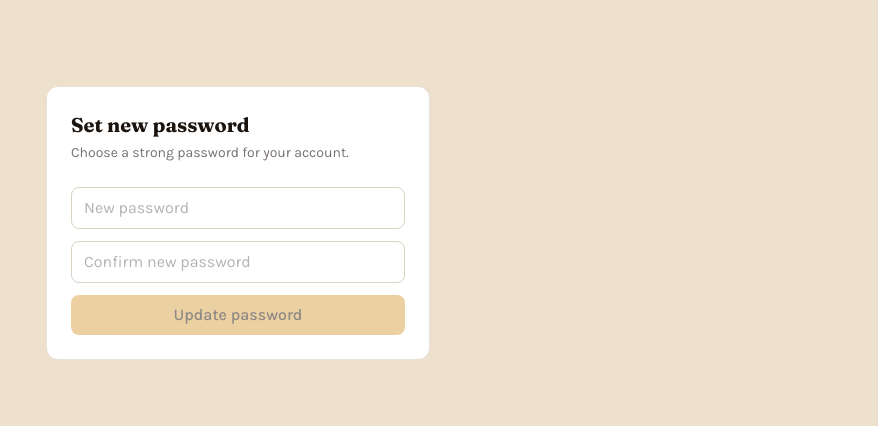
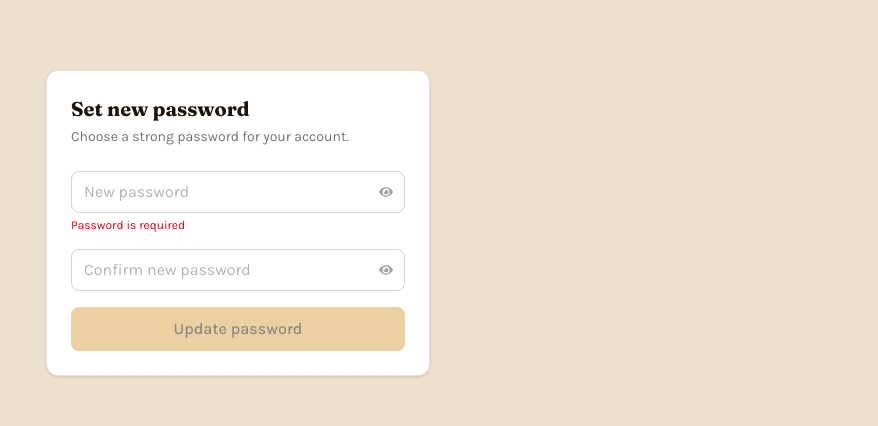
Before and after one commit to AghoghoOgbotor18/bassistbarrymusicacademy, a Next.js app: page /auth/reset-password in a window 1280 px wide. Shown: the part 177-603 px from the top of the page, without its empty margins (402-1280 px from the left). Built offline with nearby package versions, Linux system fonts and the light colour scheme; no server answers.

Commit message:
Fix forgot password UX, add eye icons to reset page, add upgrade CTA for beginner and intermediate users

```diff
--- a/src/app/api/paystack/verify/route.js
+++ b/src/app/api/paystack/verify/route.js
@@ -1,6 +1,7 @@
 import { createAdminClient } from "@/app/lib/supabase.admin";
+import { sendEbookEmail } from "@/app/lib/sendEbookEmail";
+import { sendBarryNotification } from "@/app/lib/sendBarryNotification";
 import { NextResponse } from "next/server";
-import { sendBarryNotification } from "@/app/lib/sendBarryNotification";
 
 export async function GET(request) {
     try {
@@ -13,7 +14,7 @@ export async function GET(request) {
             );
         }
 
-        // 1. verify the transaction with Paystack server-side
+        // 1. verify with Paystack server-side
         const paystackResponse = await fetch(
             `https://api.paystack.co/transaction/verify/${reference}`,
             {
@@ -24,15 +25,10 @@ export async function GET(request) {
         );
 
         const paystackData = await paystackResponse.json();
-
-        // use admin client for ALL db operations — bypasses RLS
         const adminSupabase = createAdminClient();
 
-        // 2. check Paystack confirms it was successful
-        if (
-            !paystackData.status ||
-            paystackData.data.status !== "success"
-        ) {
+        // 2. check Paystack confirms success
+        if (!paystackData.status || paystackData.data.status !== "success") {
             await adminSupabase
                 .from("payments")
                 .update({ status: "failed" })
@@ -43,9 +39,12 @@ export async function GET(request) {
             );
         }
 
+        // extract all needed fields from Paystack response
         const metadata = paystackData.data.metadata;
         const userId = metadata.user_id;
         const tierId = metadata.tier_id;
+        const tierName = metadata.tier_name;
+        const userEmail = paystackData.data.customer?.email;
 
         // 3. replay attack check
         const { data: existingPayment } = await adminSupabase
@@ -89,11 +88,33 @@ export async function GET(request) {
             );
         }
 
-        // 6. redirect to dashboard
+        // 6. get student profile
+        const { data: profile } = await adminSupabase
+            .from("profiles")
+            .select("full_name")
+            .eq("id", userId)
+            .single();
+
+        // 7. send ebook email — non-blocking
+        sendEbookEmail({
+            email: userEmail,
+            fullName: profile?.full_name,
+            tierId: parseInt(tierId),
+            tierName,
+        }).catch(console.error);
+
+        // 8. notify Barry — non-blocking
+        sendBarryNotification({
+            studentName: profile?.full_name,
+            studentEmail: userEmail,
+            tierName,
+            enrolledAt: new Date().toISOString(),
+        }).catch(console.error);
+
+        // 9. redirect to dashboard
         return NextResponse.redirect(
             new URL("/dashboard?payment=success", request.url)
         );
-
 
     } catch (error) {
         console.error("Payment verification error:", error);
--- a/src/app/auth/reset-password/page.js
+++ b/src/app/auth/reset-password/page.js
@@ -2,10 +2,13 @@
 import { useState } from "react";
 import { createClient } from "../../lib/supabase";
 import { useRouter } from "next/navigation";
+import { FaEye, FaEyeSlash } from "react-icons/fa";
 
 export default function ResetPasswordPage() {
     const [password, setPassword] = useState("");
     const [confirmPassword, setConfirmPassword] = useState("");
+    const [showPassword, setShowPassword] = useState(false);
+    const [showConfirmPassword, setShowConfirmPassword] = useState(false);
     const [error, setError] = useState(null);
     const [loading, setLoading] = useState(false);
     const router = useRouter();
@@ -33,8 +36,8 @@ export default function ResetPasswordPage() {
     };
 
     return (
-        <div className="min-h-screen flex items-center justify-center px-4">
-            <div className="bg-white rounded-xl max-w-sm w-full p-6 border border-brass/20">
+        <div className="min-h-screen flex items-center justify-center px-4 bg-parchment">
+            <div className="bg-white rounded-xl max-w-sm w-full p-6 border border-brass/20 shadow-sm">
                 <h1 className="font-display text-xl font-bold text-ebony mb-1">
                     Set new password
                 </h1>
@@ -42,35 +45,67 @@ export default function ResetPasswordPage() {
                     Choose a strong password for your account.
                 </p>
 
-                <form onSubmit={handleSubmit} noValidate className="flex flex-col gap-3">
+                <form onSubmit={handleSubmit} noValidate className="flex flex-col gap-4">
+                    {/* New password */}
                     <div>
+                        <div className="relative">
                             <input
-                            type="password"
+                                type={showPassword ? "text" : "password"}
                                 placeholder="New password"
                                 value={password}
                                 onChange={(e) => setPassword(e.target.value)}
-                            className="w-full border border-brass/30 rounded-lg px-3 py-2 placeholder:text-black/30"
+                                required
+                                className="w-full border border-brass/30 rounded-lg px-3 py-2 pr-10 placeholder:text-black/30"
                             />
+                            <button
+                                type="button"
+                                onClick={() => setShowPassword((prev) => !prev)}
+                                className="absolute right-3 top-1/2 -translate-y-1/2 text-ebony/40 hover:text-ebony transition"
+                                aria-label={showPassword ? "Hide password" : "Show password"}
+                            >
+                                {showPassword ? <FaEyeSlash className="text-sm" /> : <FaEye className="text-sm" />}
+                            </button>
                         </div>
+                        {!password && (
+                            <p className="text-red-600 text-xs mt-1">Password is required</p>
+                        )}
+                    </div>
+
+                    {/* Confirm password */}
                     <div>
+                        <div className="relative">
                             <input
-                            type="password"
+                                type={showConfirmPassword ? "text" : "password"}
                                 placeholder="Confirm new password"
                                 value={confirmPassword}
                                 onChange={(e) => setConfirmPassword(e.target.value)}
-                            className="w-full border border-brass/30 rounded-lg px-3 py-2 placeholder:text-black/30"
+                                required
+                                className="w-full border border-brass/30 rounded-lg px-3 py-2 pr-10 placeholder:text-black/30"
                             />
+                            <button
+                                type="button"
+                                onClick={() => setShowConfirmPassword((prev) => !prev)}
+                                className="absolute right-3 top-1/2 -translate-y-1/2 text-ebony/40 hover:text-ebony transition"
+                                aria-label={showConfirmPassword ? "Hide password" : "Show password"}
+                            >
+                                {showConfirmPassword ? <FaEyeSlash className="text-sm" /> : <FaEye className="text-sm" />}
+                            </button>
+                        </div>
                         {passwordsMismatch && (
-                            <p className="text-red-600 text-sm mt-1">Passwords do not match</p>
+                            <p className="text-red-600 text-xs mt-1">Passwords do not match</p>
                         )}
                     </div>
 
-                    {error && <p className="text-red-600 text-sm">{error}</p>}
+                    {error && (
+                        <p className="text-red-600 text-sm bg-red-50 border border-red-200 rounded-lg px-3 py-2">
+                            {error}
+                        </p>
+                    )}
 
                     <button
                         type="submit"
                         disabled={isInvalid || loading}
-                        className="bg-maple text-ebony font-medium py-2 rounded-lg hover:bg-maple/90 disabled:opacity-50 disabled:cursor-not-allowed"
+                        className="bg-maple text-ebony font-medium py-2.5 rounded-lg hover:bg-maple/90 disabled:opacity-50 disabled:cursor-not-allowed transition"
                     >
                         {loading ? "Updating..." : "Update password"}
                     </button>
--- a/src/app/components/AuthModal.jsx
+++ b/src/app/components/AuthModal.jsx
@@ -108,9 +108,13 @@ export default function AuthModal() {
                     { redirectTo: `${window.location.origin}/auth/reset-password` }
                 );
                 if (error) throw error;
-                setSuccessMessage("Password reset link sent! Check your email.");
+                setSuccessMessage("Reset link sent! Check your email then log in.");
                 dispatch({ type: "reset" });
-
+                setTouched({}); // clear touched so no "required" errors show
+                // auto switch to login after 2.5 seconds
+                setTimeout(() => {
+                    switchMode("login");
+                }, 2500);
             } else {
                 const { error } = await supabase.auth.signUp({
                     email: formData.email,
--- /dev/null
+++ b/src/app/components/DashboardContent/UpgradeCTA.jsx
@@ -0,0 +1,95 @@
+"use client";
+import Link from "next/link";
+import { FaArrowRight, FaStar } from "react-icons/fa";
+
+const upgradeMap = {
+    1: {
+        from: "Beginner",
+        to: "Intermediate",
+        price: "₦14,000",
+        perks: [
+            "Scales, modes & music theory",
+            "Slap & pop techniques",
+            "Gospel bass grooves",
+            "Exclusive intermediate video lessons",
+        ],
+        color: "border-maple/40",
+        badge: "bg-maple/10 text-maple",
+    },
+    2: {
+        from: "Intermediate",
+        to: "Advanced",
+        price: "₦50,000",
+        perks: [
+            "Advanced gospel techniques",
+            "Studio session skills",
+            "Personal 1-on-1 class with Barry",
+            "Full video masterclass library",
+        ],
+        color: "border-rosewood/40",
+        badge: "bg-rosewood/10 text-rosewood",
+    },
+};
+
+export default function UpgradeCTA({ currentTier }) {
+    const upgrade = upgradeMap[currentTier?.rank];
+    if (!upgrade) return null;
+
+    return (
+        <div className={`rounded-2xl border-2 ${upgrade.color} bg-white p-6 mb-10`}>
+            <div className="flex flex-col sm:flex-row sm:items-center justify-between gap-6">
+
+                {/* Left */}
+                <div className="flex flex-col gap-3">
+                    <div className="flex items-center gap-2">
+                        <FaStar className="text-maple text-sm" />
+                        <span className={`font-mono text-xs px-3 py-1 rounded-full ${upgrade.badge}`}>
+                            Upgrade Available
+                        </span>
+                    </div>
+                    <div>
+                        <h3 className="font-display text-xl font-bold text-ebony">
+                            Ready to level up to{" "}
+                            <span className="text-maple">{upgrade.to}?</span>
+                        </h3>
+                        <p className="text-ebony/55 text-sm mt-1">
+                            You've started your journey as a {upgrade.from} student.
+                            Here's what unlocks when you upgrade:
+                        </p>
+                    </div>
+
+                    <ul className="grid sm:grid-cols-2 gap-1.5">
+                        {upgrade.perks.map((perk, i) => (
+                            <li key={i} className="flex items-center gap-2 text-ebony/70 text-sm">
+                                <div className="w-1.5 h-1.5 rounded-full bg-maple flex-shrink-0" />
+                                {perk}
+                            </li>
+                        ))}
+                    </ul>
+                </div>
+
+                {/* Right */}
+                <div className="flex flex-col items-start sm:items-end gap-3 flex-shrink-0">
+                    <div>
+                        <p className="font-display text-3xl font-bold text-ebony">
+                            {upgrade.price}
+                        </p>
+                        <p className="text-ebony/40 text-xs font-mono">
+                            One-time · Lifetime access
+                        </p>
+                    </div>
+                    <Link
+                        href="/courses"
+                        className="group flex items-center gap-2 bg-ebony text-parchment font-medium px-5 py-2.5 rounded-lg hover:bg-rosewood transition text-sm"
+                    >
+                        Upgrade to {upgrade.to}
+                        <FaArrowRight className="group-hover:translate-x-1 transition-transform text-xs" />
+                    </Link>
+                    <p className="text-ebony/30 text-xs">
+                        Redirects to courses page to complete payment
+                    </p>
+                </div>
+            </div>
+        </div>
+    );
+}
--- a/src/app/components/Footer.jsx
+++ b/src/app/components/Footer.jsx
@@ -96,7 +96,7 @@ export default function Footer() {
                         © {new Date().getFullYear()} Bassist Barry Music Academy. All rights reserved.
                     </p>
                     <p className="text-parchment/20 text-xs">
-                        Built with ♪ in Nigeria
+                        Developed by <a href="https://wa.me/2348168973060" target="_blank">CyberTech</a>
                     </p>
                 </div>
             </div>
--- a/src/app/dashboard/page.js
+++ b/src/app/dashboard/page.js
@@ -13,6 +13,7 @@ import PaymentBanner from "../components/DashboardContent/PaymentBanner"
 import MaterialCard from "../components/DashboardContent/MaterialCard"
 import LockedCard from "../components/DashboardContent/LockedCard"
 import Link from "next/link";
+import UpgradeCTA from "../components/DashboardContent/UpgradeCTA";
 
 
 
@@ -182,6 +183,11 @@ export default function DashboardPage() {
                     )}
                 </div>
 
+                {/* Upgrade CTA — only for beginner and intermediate */}
+                {enrollment && enrollment.tiers?.rank < 3 && (
+                    <UpgradeCTA currentTier={enrollment.tiers} />
+                )}
+
                 {/* Free materials */}
                 {freeMaterials.length > 0 && (
                     <div className="mb-12">
@@ -268,6 +274,7 @@ export default function DashboardPage() {
                             </div>
                         </div>
                     )}
+
                 </div>
             </div>
         </div>
```
Lines whose indentation alone changed are shown as unchanged.
